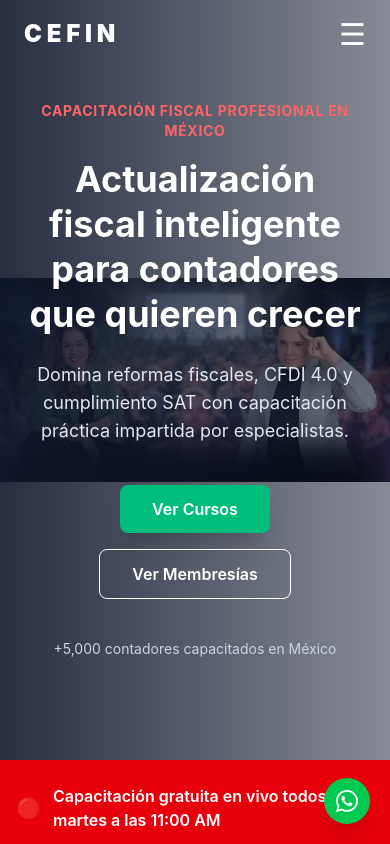
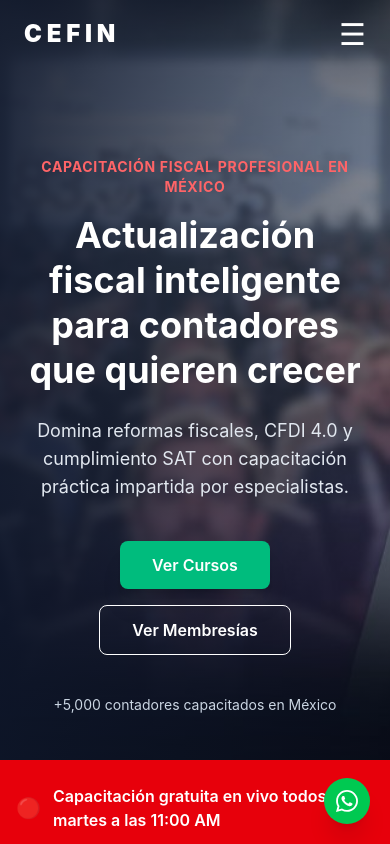
Before and after one commit to alfredo31410-ctrl/cefin-web, a Next.js app: page / in a window 390 px wide. Shown: the top 844 px of the page. Built offline with nearby package versions, Linux system fonts and the light colour scheme.

Commit message:
improve hero spacing and responsive image positioning

```diff
--- a/app/page.tsx
+++ b/app/page.tsx
@@ -32,11 +32,12 @@ export default function Home() {
       src="/Banner.jpeg"
       alt="CEFIN capacitación fiscal"
       className="
+      absolute
       w-full
       h-full
-      object-contain
-      md:object-cover
-      object-center
+      object-cover
+      object-[center_top]
+      md:object-center
       "
     />
 
@@ -48,7 +49,7 @@ export default function Home() {
 
   {/* CONTENIDO */}
 
-  <div className="relative z-10 text-center max-w-4xl px-6">
+  <div className="relative z-10 text-center max-w-4xl px-6 pt-28 md:pt-32">
 
     <p className="text-sm uppercase tracking-wider text-red-400 font-bold mb-4">
       Capacitación Fiscal Profesional en México
```
